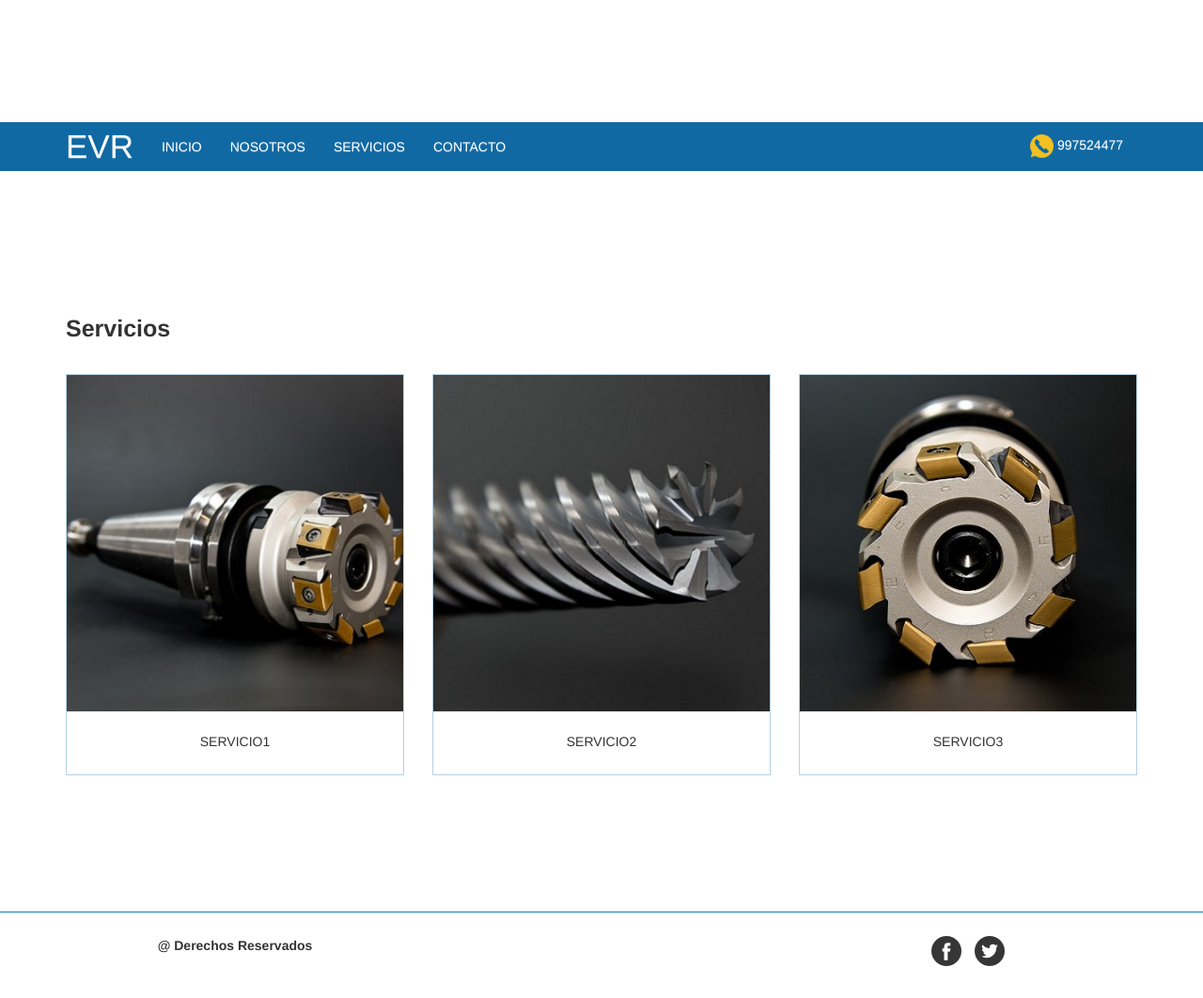
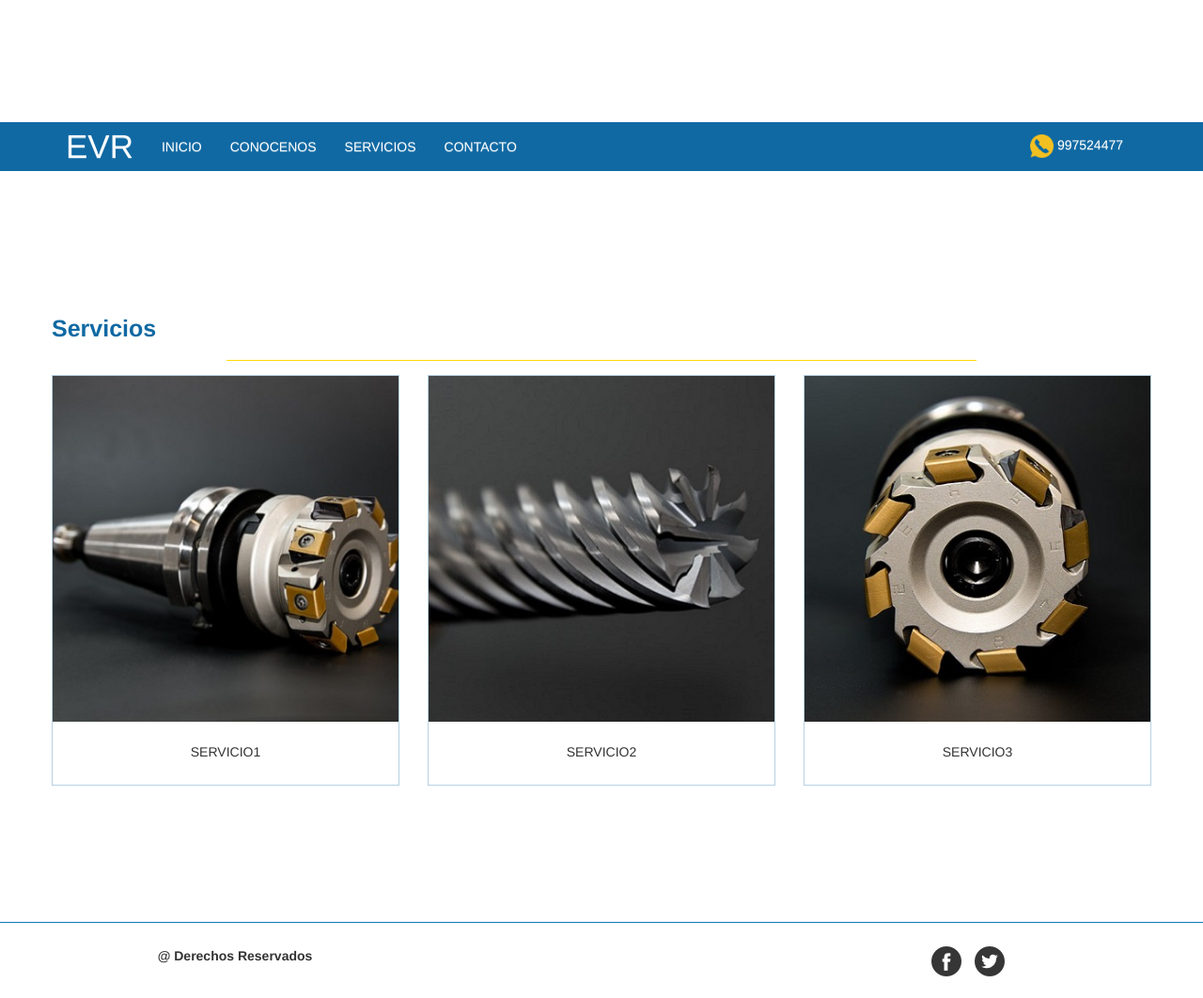
Before and after one commit to Enrique0206/EVR, a PHP site: page /servicios.php in a window 1280 px wide. Shown: the whole page at 94% size. Before the commit the page ends 1028 px from the top, so only its background shows below. Run offline with PHP 8.4, Linux system fonts and the light colour scheme.

Commit message:
Torneria EVR - servicios

```diff
--- a/css/estilo.css
+++ b/css/estilo.css
@@ -69,7 +69,7 @@ body {
 	padding-top: 20px;
 	padding-bottom: 15px;
 	/*border-bottom: 1px solid #D9AB22;*/
-	animation: slidein 2s; animation
+
 }
 
 #cont_con .container .row .col-md-8 {
@@ -93,11 +93,11 @@ body {
 #cont_serv .container {
 	text-align: center;
 	min-height: 400px;
+	padding: 0px;
 
 }
 
 #cont_serv .container .row .col-md-4 {
-	padding-top: 15px;
 	padding-bottom: 15px;
 	border-width: 1px;
 }
@@ -145,6 +145,35 @@ body {
 }
 /*servicios*/
 
+/*contactanos*/
+#cont_contac {
+	background:#FFFFFF;
+}
+
+#cont_contac .container {
+	text-align: left;
+	min-height: 400px;
+	background-color: #1069A3;
+	border-radius: 4px;
+	color: #FFFFFF;
+}
+
+.col-md-6 .row .col-md-10 {
+	/*background-color: #FFDA0A;*/
+	padding-top: 10px;
+	padding-bottom: 10px;
+	border-radius: 4px;
+}
+
+.container .row .col-md-6.map {
+	text-align: center;
+	padding-top: 10px;
+	padding-bottom: 10px;
+	border-radius: 4px;
+}
+
+/*contactanos*/
+
 
 /*pie de pagina*/
 body hr {
@@ -172,3 +201,18 @@ body hr {
            margin-left: 0%;
         }
     }
+
+/*titulo: conconenos, servicios y subrayado*/
+.title {
+	text-align: left;
+	font-size: 26px;
+	color: #1069A3;
+	animation: slidein 2s;
+	padding-left: 0px;
+}
+.container.tit {
+	background-color: #FFDA0A;
+	width: 60%;
+	margin-bottom: 15px;
+}
+/*titulo: conconenos, servicios y subrayado*/
--- a/includes/header.php
+++ b/includes/header.php
@@ -18,7 +18,7 @@
 				<div class="collapse navbar-collapse" id="bs-example-navbar-collapse-1">
 					<ul class="nav navbar-nav">
 						<li><a class="items" href="index.php">INICIO</a></li>
-						<li><a class="items" href="nosotros.php">NOSOTROS</a></li>
+						<li><a class="items" href="nosotros.php">CONOCENOS</a></li>
 						<li><a class="items" href="servicios.php">SERVICIOS</a></li>
 					    <!--<li class="dropdown">
 						  <a class="items" href="index.php" class="dropdown-toggle" data-toggle="dropdown" role="button" aria-haspopup="true" aria-expanded="false">SERVICIOS<span class="caret"></span></a>
@@ -28,7 +28,7 @@
 							<li><a href="#">Servicio 3</a></li>
 						  </ul>
 						</li>-->
-						<li><a class="items" href="#">CONTACTO</a></li>
+						<li><a class="items" href="contacto.php">CONTACTO</a></li>
 					  </ul>
 
 					  <ul class="nav navbar-nav navbar-right">
--- a/index.php
+++ b/index.php
@@ -17,7 +17,7 @@
 				<div class="row">
 					<div class="col-md-4"></div>
 					<div class="col-md-4"></div>
-					<div class="col-md-4">EVR Somos Lideres en Peru</div>
+					<div class="col-md-4">EVR agregar algo corto</div>
 				</div>
 			</div>
 		</div>
--- a/servicios.php
+++ b/servicios.php
@@ -11,11 +11,20 @@
 
 		<?php include './includes/header.php';?>
 
+		<div class="container-fluid espacio_cont" ></div>
+
+		<div class="container">
+			<div class="row">
+				<div class="col-md-12 title"><strong>Servicios</strong></div>
+			</div>
+		</div>
+
+		<hr class="container tit">
+
 		<div id="cont_serv" class="container-fluid">
-			<div class="container-fluid espacio_cont" ></div>
+
 				<div class="container">
 					<div class="row">
-						<div class="col-md-12"><strong>Servicios</strong></div>
 						<div class="col-md-4">
 							<div class="serv_descr">
 								<img src="images/jpg/img_serv1.jpg" class="img-responsive" style="width: 105%">
```
Also changed, not shown: contacto.php (added, +72 -0 lines), nosotros.php (+12 -3 lines).
